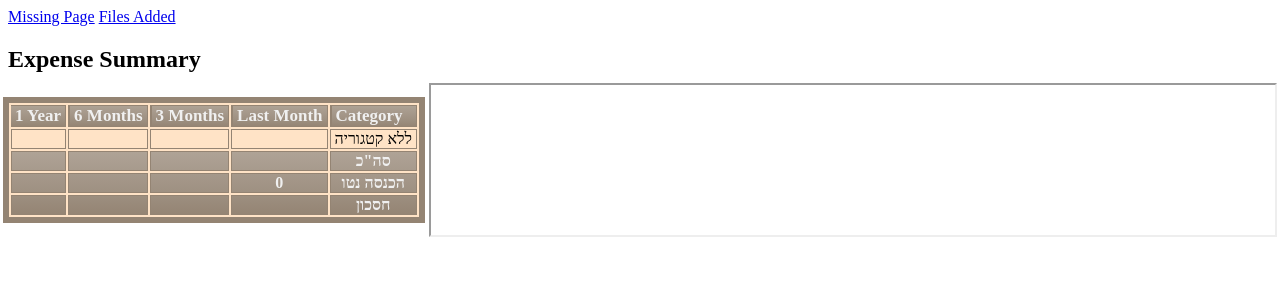
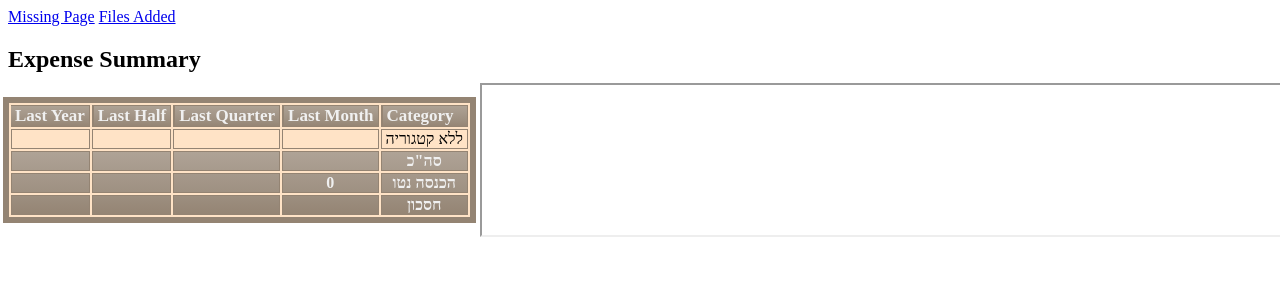
Before and after one commit to moonbone/home-expense-analysis, a Django app: page /expense/ in a window 1280 px wide. Shown: the top 300 px of the page. Run offline with Django 3.2, Linux system fonts and the light colour scheme; data that the repository does not hold is empty; some libraries are stand-ins or nearby versions.

Commit message:
adapted report table to be whole year/half/quart oriented

```diff
--- a/expense_site/expense/templates/report/report.html
+++ b/expense_site/expense/templates/report/report.html
@@ -15,7 +15,7 @@
 <h2>Expense Summary</h2>
 <table style="position: absolute; top: 80; bottom: 0; left: 0; right: 0;"><tr><td width="50%">
 <table class="myTable" id="reportTable">
-    <thead><th>1 Year</th><th>6 Months</th><th>3 Months</th><th>Last Month</th><th>Category</th></thead>
+    <thead><th>Last Year</th><th>Last Half</th><th>Last Quarter</th><th>Last Month</th><th>Category</th></thead>
     <tr>
         <td id="-1_12">{{ not_categorized.lastYear | div:12 | floatformat:"-2" }}</td>
         <td id="-1_6">{{ not_categorized.lastHalf | div:6 | floatformat:"-2" }}</td>
--- a/expense_site/expense/views.py
+++ b/expense_site/expense/views.py
@@ -32,9 +32,9 @@ TWO_YEARS_AGO = CURRENT_YEAR - 2
 
 LAST_MONTH = ((THIS_MONTH - 1 - 1) % 12) + 1
 
-LAST_QUART = ((LAST_MONTH - 1)//3) + 1
+LAST_QUART = ((LAST_MONTH - 3)//3) % 4 + 1
 
-LAST_HALF = ((LAST_MONTH - 1)//6) + 1
+LAST_HALF = ((LAST_MONTH - 6)//6) % 2 + 1
 
 two_years_ago_start = datetime(TWO_YEARS_AGO, 1, 1)
 two_years_ago_end = datetime(TWO_YEARS_AGO+1, 1, 1)
@@ -52,21 +52,27 @@ last_month_start = datetime(LAST_YEAR if LAST_MONTH == 12 else CURRENT_YEAR, LAS
 last_month_end = datetime(CURRENT_YEAR, (LAST_MONTH % 12) + 1, 1)
 
 def details(request):
-    #TODO: fix buttons to new date format
     print (request.GET)
+    start_date = {1 : last_month_start,
+                      3 : last_quart_start,
+                      6 : last_half_start,
+                      12: last_year_start}[int(request.GET['monthsback'])]
+    end_date =   {1 : last_month_end,
+                      3 : last_quart_end,
+                      6 : last_half_end,
+                      12: last_year_end}[int(request.GET['monthsback'])]
     if int(request.GET['cat']) == -1:
         return render(request, 'details/details.html',
                   {'details': Expense.objects.raw(r"SELECT * from expense  LEFT JOIN names on expense.name = names.name LEFT JOIN files on expense.file_id = files.id LEFT JOIN Category on names.cat = Category.id"
                                                   r" where (names.name is null or Category.id = 0) "
-                                                  r" and expense.date > date('%s','start of month','-%s month') "
+                                                  r" and expense.date > '%s' "
                                                   r" and expense.date < '%s'"
-                                                  r" ORDER BY date"%(datetime.now().strftime("%Y-%m-%d"),request.GET['monthsback'],datetime.now().strftime("%Y-%m-%d")))
+                                                  r" ORDER BY date"%(start_date, end_date))
                    })
 
 
     return render(request, 'details/details.html',
-                  {'details': Expense.objects.filter(date__lt=datetime.now(),date__gte= datetime.now().replace(day=1, hour=0, minute=0, second=0, microsecond=0) -
-                                                                relativedelta(months=int(request.GET['monthsback'])),
+                  {'details': Expense.objects.filter(date__lt=end_date, date__gte= start_date,
                                                      name__cat__id=int(request.GET['cat'])).order_by('date')
                    })
 
@@ -109,75 +115,63 @@ def missing(request):
 #& Q(name__isnull=False)
 def report(request):
     sums= Category.objects.filter(Q(id__gt=0,names__expense__date__lt=datetime.now())).annotate(
-        lastMonth= Sum(Case(When(names__expense__date__gte=
-                                 datetime.now().replace(day=1, hour=0, minute=0, second=0, microsecond=0) -
-                                 relativedelta(months=1),
+        lastMonth= Sum(Case(When(names__expense__date__gte=last_month_start,
+                                 names__expense__date__lt=last_month_end,
                                  names__expense__charge_number=1,
                                  then=F('names__expense__charge')*F('names__expense__total_charges')))),
-        lastQuarter= Sum(Case(When(names__expense__date__gte=
-                                   datetime.now().replace(day=1, hour=0, minute=0, second=0, microsecond=0) -
-                                   relativedelta(months=3),
+        lastQuarter= Sum(Case(When(names__expense__date__gte=last_quart_start,
+                                   names__expense__date__lt=last_quart_end,
                                    names__expense__charge_number=1,
                                    then=F('names__expense__charge')*F('names__expense__total_charges')))),
-        lastHalf= Sum(Case(When(names__expense__date__gte=
-                                datetime.now().replace(day=1, hour=0, minute=0, second=0, microsecond=0) -
-                                relativedelta(months=6),
+        lastHalf= Sum(Case(When(names__expense__date__gte=last_half_start,
+                                names__expense__date__lt=last_half_end,
                                 names__expense__charge_number=1,
                                 then=F('names__expense__charge')*F('names__expense__total_charges')))),
-        lastYear= Sum(Case(When(names__expense__date__gte=
-                                datetime.now().replace(day=1, hour=0, minute=0, second=0, microsecond=0) -
-                                relativedelta(months=12),
+        lastYear= Sum(Case(When(names__expense__date__gte=last_year_start,
+                                names__expense__date__lt=last_year_end,
                                 names__expense__charge_number=1,
                                 then=F('names__expense__charge')*F('names__expense__total_charges')))))
 
 
     totals = Expense.objects.filter(~Q(id=-1) and Q(date__lt=datetime.now())).aggregate(
-                       lastMonth=Sum(Case(When(date__gte=
-                                               datetime.now().replace(day=1, hour=0, minute=0, second=0, microsecond=0) -
-                                               relativedelta(months=1),
+                       lastMonth=Sum(Case(When(date__gte=last_month_start,
+                                               date__lt=last_month_end,
                                                charge_number=1,
                                                then=F('charge')*F('total_charges')))),
-                       lastQuarter= Sum(Case(When(date__gte=
-                                                  datetime.now().replace(day=1, hour=0, minute=0, second=0, microsecond=0) -
-                                                  relativedelta(months=3),
+                       lastQuarter= Sum(Case(When(date__gte=last_quart_start,
+                                                  date__lt=last_quart_end,
                                                   charge_number=1,
                                                   then=F('charge')*F('total_charges')))),
-                       lastHalf= Sum(Case(When(date__gte=
-                                               datetime.now().replace(day=1, hour=0, minute=0, second=0, microsecond=0) -
-                                               relativedelta(months=6),
+                       lastHalf= Sum(Case(When(date__gte=last_half_start,
+                                               date__lt=last_half_end,
                                                charge_number=1,
                                                then=F('charge')*F('total_charges')))),
-                       lastYear= Sum(Case(When(date__gte=
-                                               datetime.now().replace(day=1, hour=0, minute=0, second=0, microsecond=0) -
-                                               relativedelta(months=12),
+                       lastYear= Sum(Case(When(date__gte=last_year_start,
+                                               date__lt=last_year_end,
                                                charge_number=1,
                                                then=F('charge')*F('total_charges')))))
 
     not_categorized = Expense.objects.filter(~Q(id=-1)and Q(date__lt=datetime.now())).aggregate(
-        lastMonth= totals['lastMonth'] - Sum(Case(When(date__gte=
-                                 datetime.now().replace(day=1, hour=0, minute=0, second=0, microsecond=0) -
-                                 relativedelta(months=1),
-                                 charge_number=1,
-                                 name__cat__isnull=False,
-                                 then=F('charge')*F('total_charges')))),
-        lastQuarter= totals['lastQuarter'] - Sum(Case(When(date__gte=
-                                 datetime.now().replace(day=1, hour=0, minute=0, second=0, microsecond=0) -
-                                 relativedelta(months=3),
-                                 charge_number=1,
-                                 name__cat__isnull=False,
-                                 then=F('charge')*F('total_charges')))),
-        lastHalf= totals['lastHalf'] - Sum(Case(When(date__gte=
-                                 datetime.now().replace(day=1, hour=0, minute=0, second=0, microsecond=0) -
-                                 relativedelta(months=6),
-                                 charge_number=1,
-                                 name__cat__isnull=False,
-                                 then=F('charge')*F('total_charges')))),
-        lastYear= totals['lastYear'] - Sum(Case(When(date__gte=
-                                 datetime.now().replace(day=1, hour=0, minute=0, second=0, microsecond=0) -
-                                 relativedelta(months=12),
-                                 charge_number=1,
-                                 name__cat__isnull=False,
-                                 then=F('charge')*F('total_charges')))),
+        lastMonth= totals['lastMonth'] - Sum(Case(When(date__gte=last_month_start,
+                                                       date__lt=last_month_end,
+                                                       charge_number=1,
+                                                       name__cat__isnull=False,
+                                                       then=F('charge')*F('total_charges')))),
+        lastQuarter= totals['lastQuarter'] - Sum(Case(When(date__gte=last_quart_start,
+                                                           date__lt=last_quart_end,
+                                                           charge_number=1,
+                                                           name__cat__isnull=False,
+                                                           then=F('charge')*F('total_charges')))),
+        lastHalf= totals['lastHalf'] - Sum(Case(When(date__gte=last_half_start,
+                                                     date__lt=last_half_end,
+                                                     charge_number=1,
+                                                     name__cat__isnull=False,
+                                                     then=F('charge')*F('total_charges')))),
+        lastYear= totals['lastYear'] - Sum(Case(When(date__gte=last_year_start,
+                                                     date__lt=last_year_end,
+                                                     charge_number=1,
+                                                     name__cat__isnull=False,
+                                                     then=F('charge')*F('total_charges')))),
 
     )
 
```
